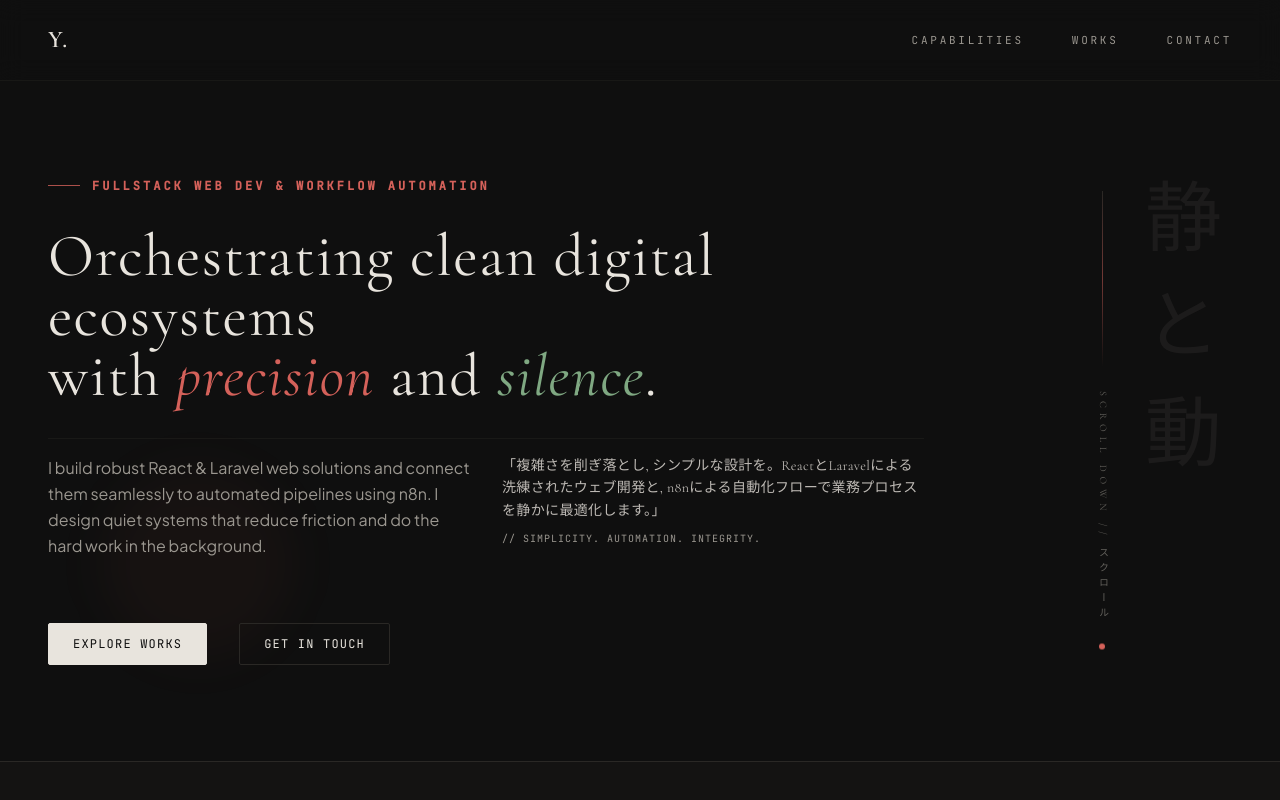
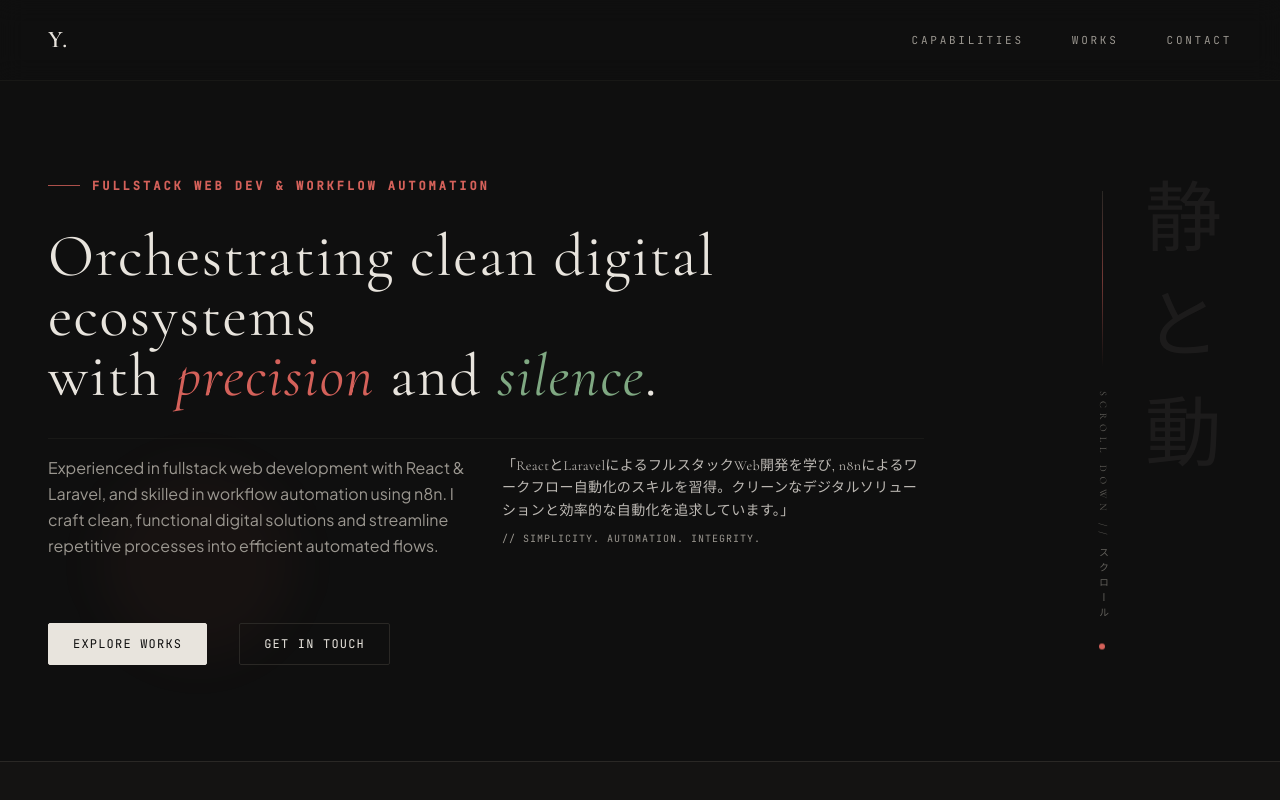
Before and after one commit to Yossy123/Portofolio, a React (Vite) app: page / in a window 1280 px wide. Shown: the top 800 px of the page. Built offline with nearby package versions, Linux system fonts and the light colour scheme.

Commit message:
feat: add HeroSection component with bilingual branding and layout

```diff
--- a/src/components/HeroSection.jsx
+++ b/src/components/HeroSection.jsx
@@ -42,12 +42,12 @@ export default function HeroSection() {
           <div className="grid grid-cols-1 md:grid-cols-2 gap-8 pt-4 border-t border-zen-border/40">
             {/* English Description */}
             <p className="text-base text-zen-slate font-sans leading-relaxed">
-              I build robust React & Laravel web solutions and connect them seamlessly to automated pipelines using n8n. I design quiet systems that reduce friction and do the hard work in the background.
+              Experienced in fullstack web development with React & Laravel, and skilled in workflow automation using n8n. I craft clean, functional digital solutions and streamline repetitive processes into efficient automated flows.
             </p>
             {/* Japanese Description */}
             <div className="space-y-2">
               <p className="text-sm text-zen-sumi/80 font-serif leading-relaxed tracking-wide">
-                「複雑さを削ぎ落とし, シンプルな設計を。ReactとLaravelによる洗練されたウェブ開発と, n8nによる自動化フローで業務プロセスを静かに最適化します。」
+                「ReactとLaravelによるフルスタックWeb開発を学び, n8nによるワークフロー自動化のスキルを習得。クリーンなデジタルソリューションと効率的な自動化を追求しています。」
               </p>
               <p className="text-[10px] font-mono text-zen-slate tracking-widest uppercase">
                 // Simplicity. Automation. Integrity.
```
